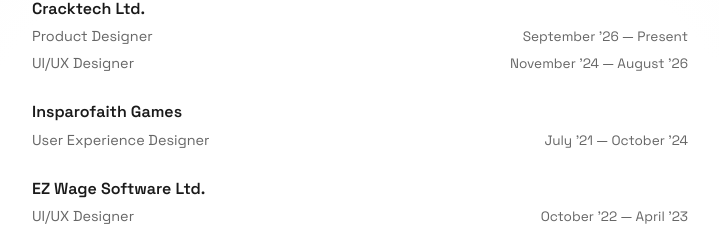
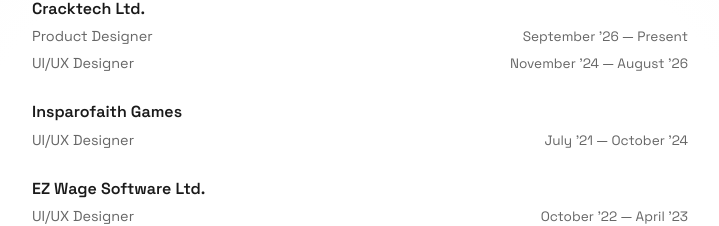
Before and after one commit to ArtisticAmit/portfolio, a React (Vite) app: page /#/about in a window 1280 px wide. Shown: the part 856-1082 px from the top of the page, without its empty margins (280-999 px from the left). Built offline with nearby package versions, Linux system fonts and the light colour scheme.

Commit message:
Retitle the Insparofaith role as UI/UX Designer
Match the title used for the other design roles in the list.

```diff
--- a/src/pages/About.jsx
+++ b/src/pages/About.jsx
@@ -84,7 +84,7 @@ const About = () => {
                     <div className="experience-item">
                         <span className="exp-company">Insparofaith Games</span>
                         <div className="exp-position">
-                            <span className="exp-role">User Experience Designer</span>
+                            <span className="exp-role">UI/UX Designer</span>
                             <span className="exp-date">July ’21 — October ’24</span>
                         </div>
                     </div>
```
